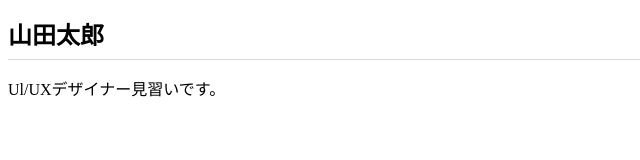
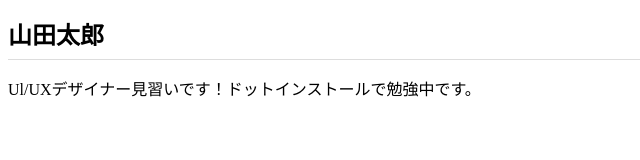
Before and after one commit to seashellgw/seashellgw.github.io, a plain HTML site: page index.html in a window 1280 px wide. Shown: the whole page, without its empty margins (0-640 px from the left). Drawn offline with Linux system fonts and the light colour scheme.

Commit message:
Add files via upload

```diff
--- a/index.html
+++ b/index.html
@@ -10,6 +10,6 @@
 </head>
 <body>
   <h1>山田太郎</h1>
-  <p>Ul/UXデザイナー見習いです。</p>
+  <p>Ul/UXデザイナー見習いです！ドットインストールで勉強中です。</p>
 </body>
 </html>
```
